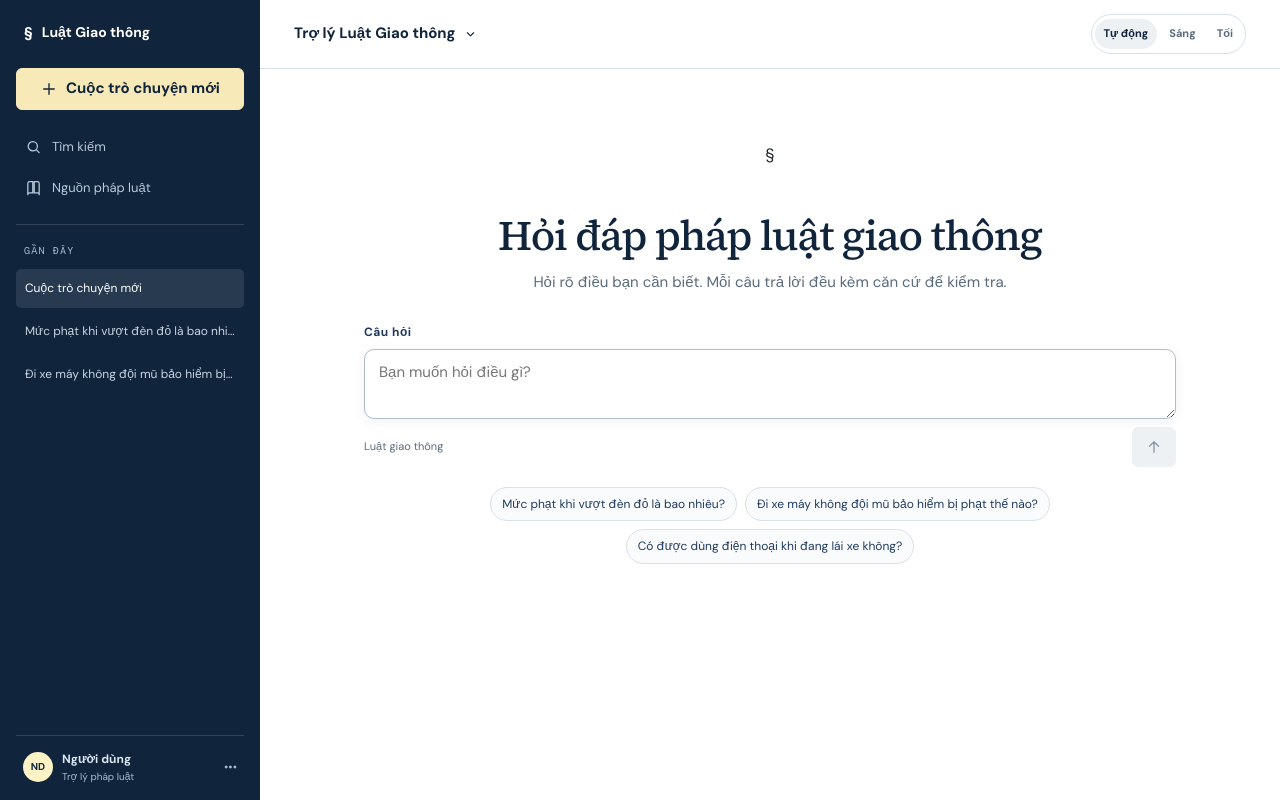
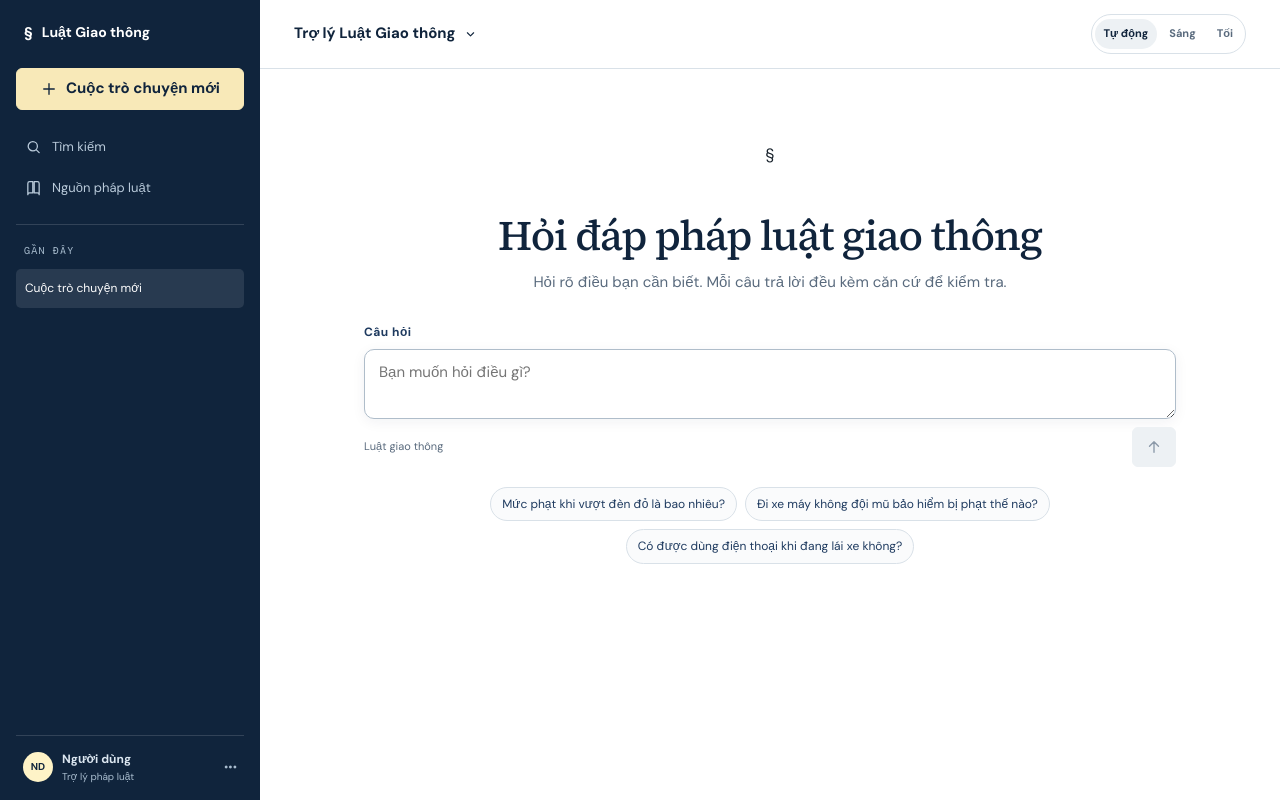
Before and after one commit to PhucTruong-ctrl/vn-traffic-law-RAG, a Next.js app in the folder frontend/: page / in a window 1280 px wide. Built offline with nearby package versions, Linux system fonts and the light colour scheme.

Commit message:
fix: update sidebar button functionality and clean up suggestion rendering

```diff
--- a/frontend/app/layout.tsx
+++ b/frontend/app/layout.tsx
@@ -4,7 +4,7 @@ import "./globals.css";
 export const metadata: Metadata = {
   title: "VNLAW — Tra cứu pháp luật giao thông",
   description:
-    "Trợ lý nghiên cứu pháp luật giao thông Việt Nam với câu trả lời có căn cứ.",
+    "Trợ lý nghiên cứu pháp luật giao thông Việt Nam.",
 };
 
 export default function RootLayout({
--- a/frontend/src/components/Sidebar.tsx
+++ b/frontend/src/components/Sidebar.tsx
@@ -91,18 +91,6 @@ export default function Sidebar({
           <button type="button" className="active" onClick={closeMobile}>
             {activeQuestion || "Cuộc trò chuyện mới"}
           </button>
-          {suggestions.slice(0, 2).map((item) => (
-            <button
-              key={item}
-              type="button"
-              onClick={() => {
-                onSuggestion(item);
-                closeMobile();
-              }}
-            >
-              {item}
-            </button>
-          ))}
         </div>
         <div className="sidebar-user">
           <span className="user-avatar" aria-hidden="true">
```
